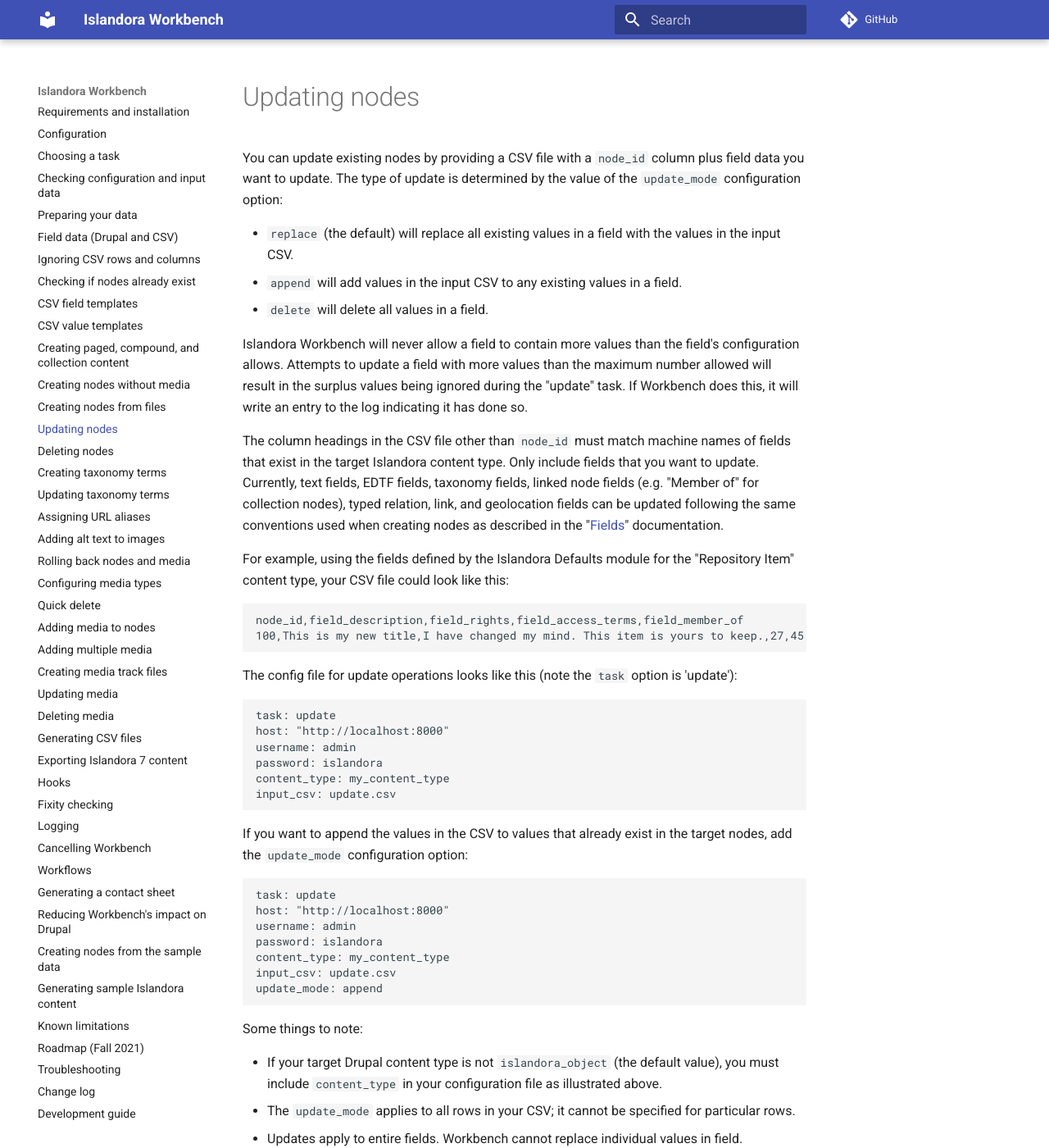
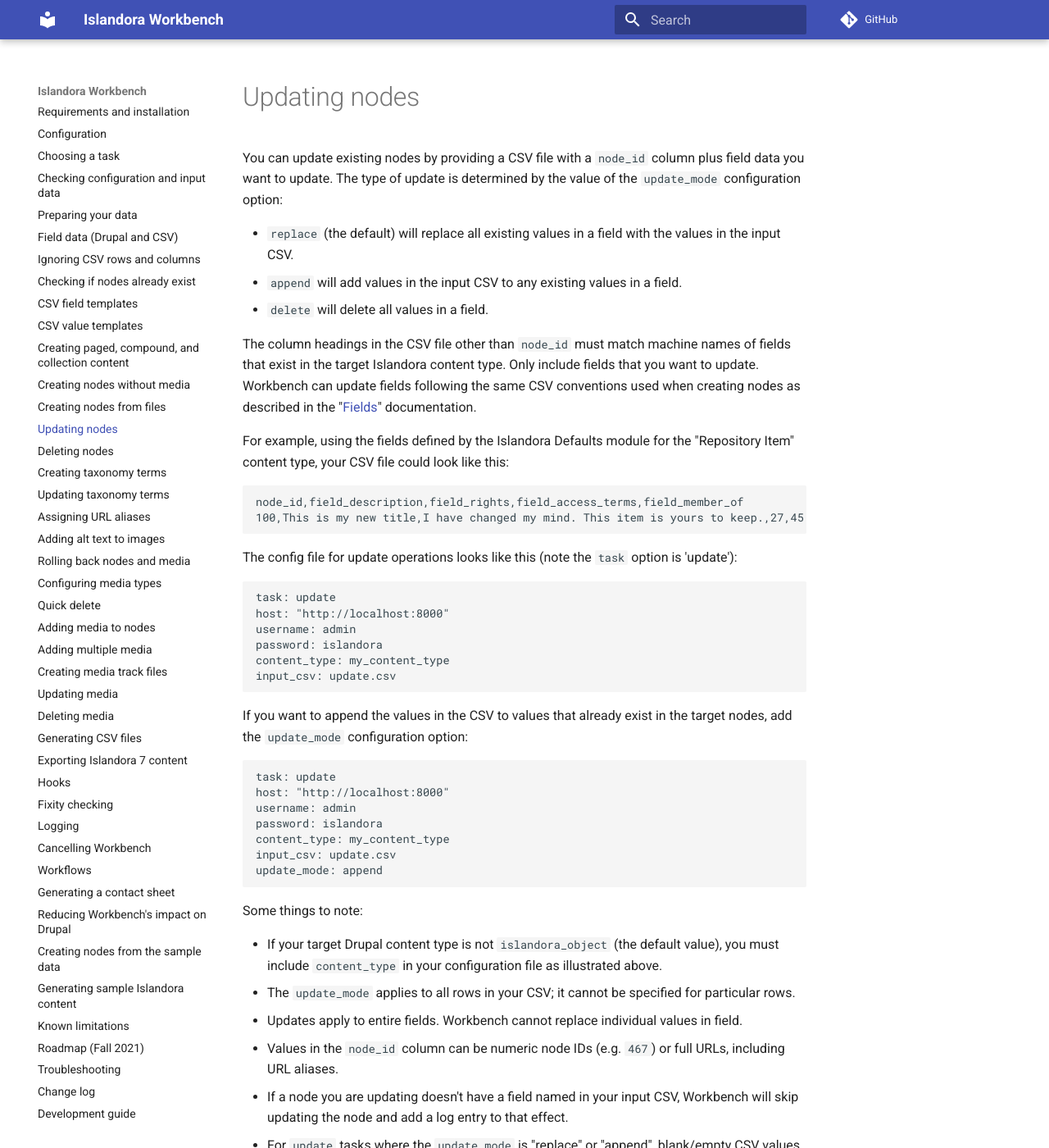
Before and after one commit to mjordan/islandora_workbench_docs, an MkDocs documentation site: the page built from docs/updating_nodes.md, in a window 1280 px wide and 1400 px high. Shown: the whole window at 82% size. Built offline with MkDocs 1.6.1 and Material for MkDocs 9.7.7, drawn with Linux system fonts in a browser that asks for light colours; comment, search, counter and statistics services are not loaded; some of the changed text lies outside the part shown.

Commit message:
Updated 'Updating nodes' and docs about 'media_type' config setting.

```diff
--- a/docs/updating_nodes.md
+++ b/docs/updating_nodes.md
@@ -4,9 +4,7 @@
 * `append` will add values in the input CSV to any existing values in a field.
 * `delete` will delete all values in a field.
 
-Islandora Workbench will never allow a field to contain more values than the field's configuration allows. Attempts to update a field with more values than the maximum number allowed will result in the surplus values being ignored during the "update" task. If Workbench does this, it will write an entry to the log indicating it has done so.
-
-The column headings in the CSV file other than `node_id` must match machine names of fields that exist in the target Islandora content type. Only include fields that you want to update. Currently, text fields, EDTF fields, taxonomy fields, linked node fields (e.g. "Member of" for collection nodes), typed relation, link, and geolocation fields can be updated following the same conventions used when creating nodes as described in the "[Fields](/islandora_workbench_docs/fields/)" documentation.
+The column headings in the CSV file other than `node_id` must match machine names of fields that exist in the target Islandora content type. Only include fields that you want to update. Workbench can update fields following the same CSV conventions used when creating nodes as described in the "[Fields](/islandora_workbench_docs/fields/)" documentation.
 
 For example, using the fields defined by the Islandora Defaults module for the "Repository Item" content type, your CSV file could look like this:
 
```
Also changed, not shown: other parts of docs/updating_nodes.md (+1 -0 lines), docs/adding_media.md (+2 -0 lines), docs/changelog.md (+3 -0 lines), docs/configuration.md (+1 -1 lines).
